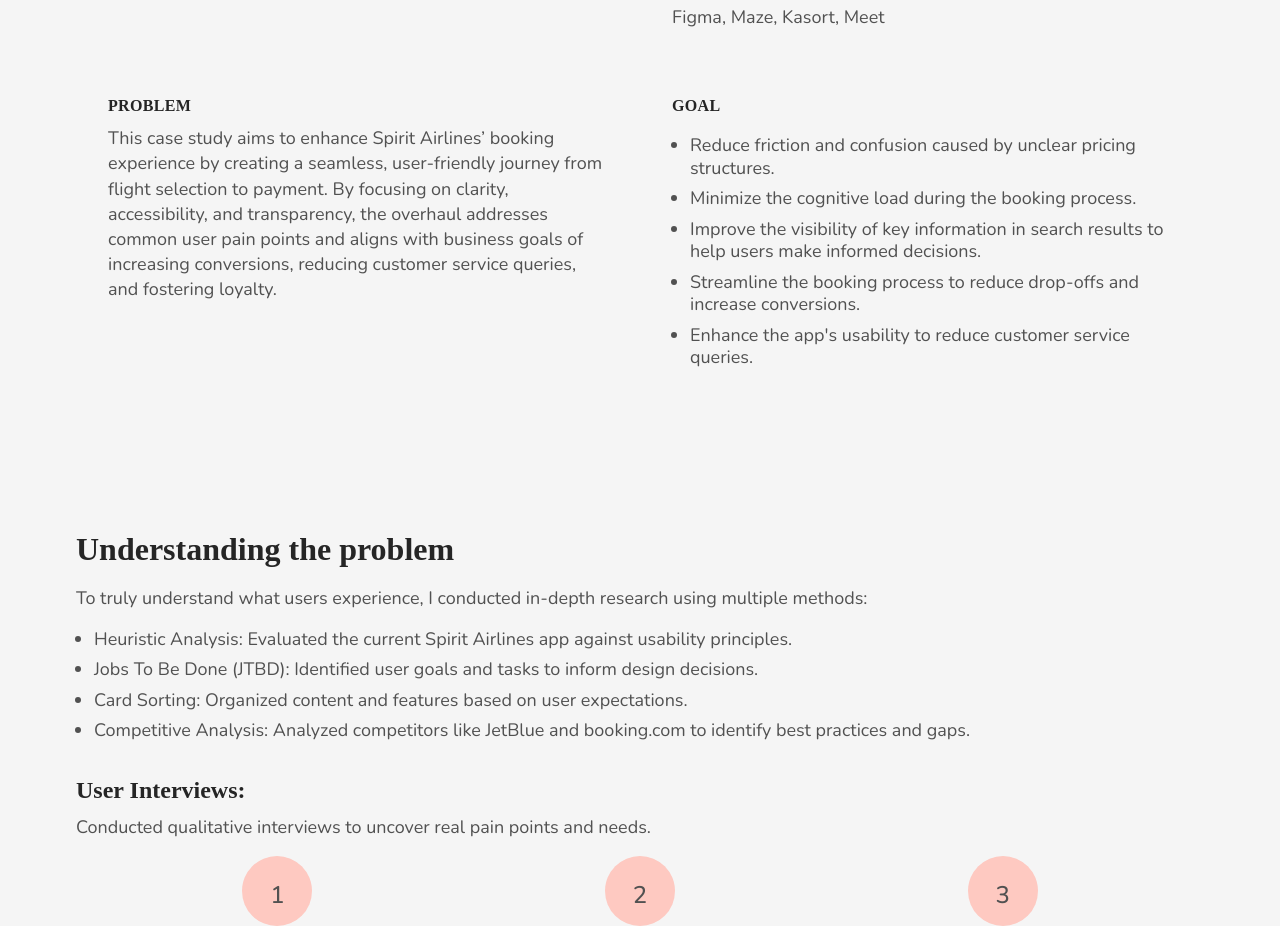
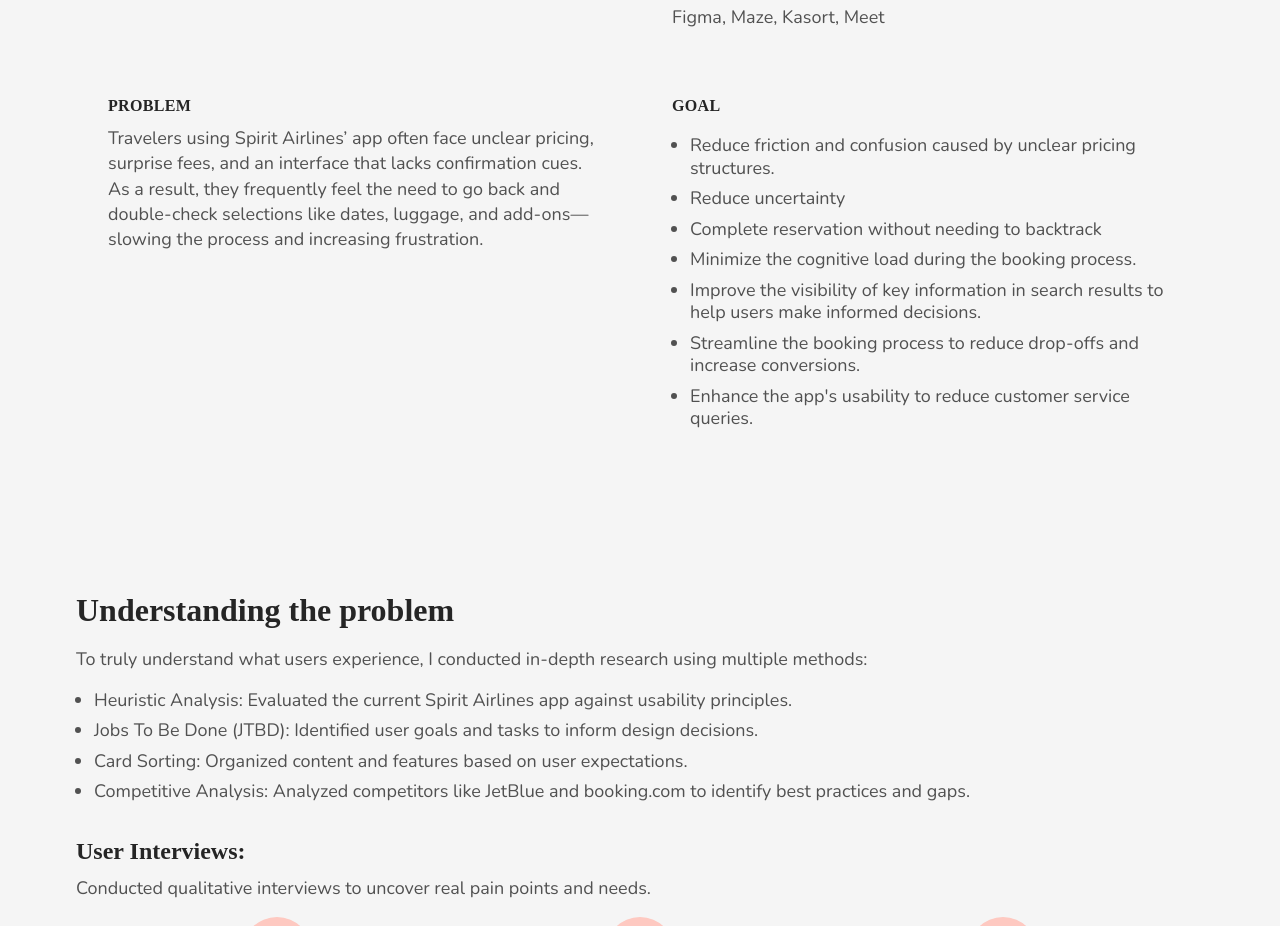
Before and after one commit to nathalia-lt/nathaliatroinauxui, a plain HTML site: page projects/spirit.html in a window 1280 px wide. Shown: the part 1403-2329 px from the top of the page. Drawn offline with nearby package versions, Linux system fonts and the light colour scheme; a web font is replaced by a local one.

Commit message:
problem statment

```diff
--- a/projects/spirit.html
+++ b/projects/spirit.html
@@ -93,12 +93,14 @@
                 <div class="row">
                   <div class="cell">
                     <h5>PROBLEM</h5>
-                    <p>This case study aims to enhance Spirit Airlines’ booking experience by creating a seamless, user-friendly journey from flight selection to payment. By focusing on clarity, accessibility, and transparency, the overhaul addresses common user pain points and aligns with business goals of increasing conversions, reducing customer service queries, and fostering loyalty.</p>
+                    <p>Travelers using Spirit Airlines’ app often face unclear pricing, surprise fees, and an interface that lacks confirmation cues. As a result, they frequently feel the need to go back and double-check selections like dates, luggage, and add-ons—slowing the process and increasing frustration.</p>
                   </div>
                   <div class="cell">
                     <h5>GOAL</h5>
                     <ul>
                       <li>Reduce friction and confusion caused by unclear pricing structures.</li>
+                      <li>Reduce uncertainty</li>
+                      <li>Complete reservation without needing to backtrack</li>
                       <li>Minimize the cognitive load during the booking process.</li>
                       <li>Improve the visibility of key information in search results to help users make informed decisions.</li>
                       <li>Streamline the booking process to reduce drop-offs and increase conversions.</li>
```
